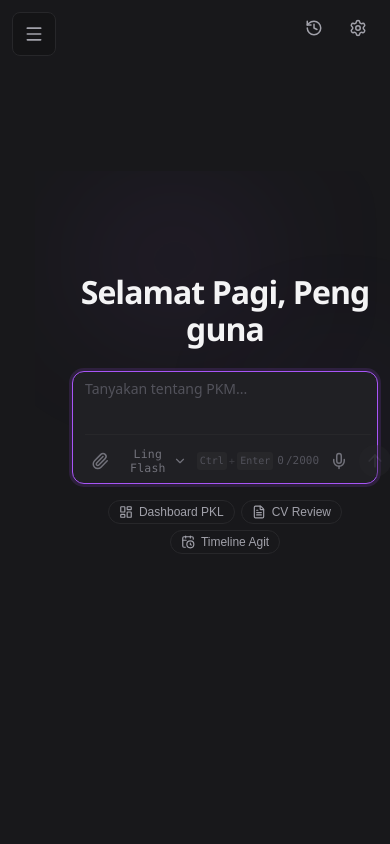
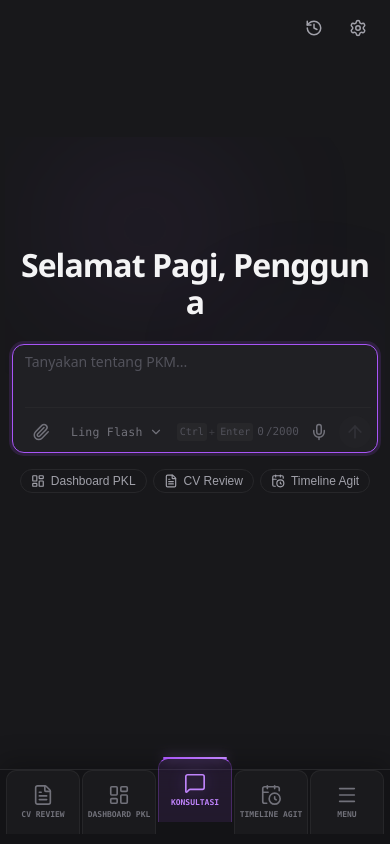
Before and after one commit to aussenseiter-Vs/JHIC-FE-User, a React (Vite) app: page / in a window 390 px wide. Built offline with nearby package versions, Linux system fonts and the light colour scheme; a web font is replaced by a local one.

Commit message:
feat: add BottomBar component with navigation items and styles for improved mobile experience

```diff
--- /dev/null
+++ b/src/components/bottombar/BottomBar.tsx
@@ -0,0 +1,99 @@
+import { motion, useReducedMotion } from "framer-motion";
+import {
+  CalendarClock,
+  FileText,
+  LayoutDashboard,
+  Menu,
+  MessageSquare,
+} from "lucide-react";
+import { NavLink } from "react-router-dom";
+import "./bottombar.css";
+
+interface BottomBarProps {
+  onOpenSidebar: () => void;
+}
+
+interface BottomBarItemProps {
+  Icon: typeof FileText;
+  label: string;
+  route: string;
+}
+
+const tabSpring = { type: "spring", stiffness: 320, damping: 22 } as const;
+
+function BottomBarItem({ Icon, label, route }: BottomBarItemProps) {
+  const reducedMotion = useReducedMotion();
+
+  return (
+    <NavLink to={route} end={route === "/"} className="bottom-bar-item" aria-label={label}>
+      {({ isActive }) => (
+        <motion.div
+          className={`bottom-bar-tab${isActive ? " bottom-bar-tab--active" : ""}`}
+          initial={false}
+          animate={{ y: isActive && !reducedMotion ? -12 : 0 }}
+          whileHover={reducedMotion ? undefined : { y: isActive ? -14 : -4 }}
+          transition={tabSpring}
+        >
+          {isActive &&
+            (reducedMotion ? (
+              <span className="bottom-bar-edge" />
+            ) : (
+              <motion.span
+                layoutId="bottom-bar-active-edge"
+                className="bottom-bar-edge"
+                transition={tabSpring}
+              />
+            ))}
+          <Icon size={22} strokeWidth={1.8} />
+          <span className="bottom-bar-label">{label}</span>
+        </motion.div>
+      )}
+    </NavLink>
+  );
+}
+
+function MenuTab({ onOpenSidebar }: { onOpenSidebar: () => void }) {
+  const reducedMotion = useReducedMotion();
+
+  return (
+    <button
+      type="button"
+      className="bottom-bar-item"
+      onClick={onOpenSidebar}
+      aria-label="Buka sidebar"
+    >
+      <motion.div
+        className="bottom-bar-tab"
+        initial={false}
+        whileHover={reducedMotion ? undefined : { y: -4 }}
+        transition={tabSpring}
+      >
+        <Menu size={22} strokeWidth={1.8} />
+        <span className="bottom-bar-label">Menu</span>
+      </motion.div>
+    </button>
+  );
+}
+
+function BottomBar({ onOpenSidebar }: BottomBarProps) {
+  const reducedMotion = useReducedMotion();
+
+  return (
+    <nav className="bottom-bar" aria-label="Navigasi utama">
+      <motion.div
+        className="bottom-bar-tabs"
+        initial={reducedMotion ? false : { opacity: 0, y: 16 }}
+        animate={{ opacity: 1, y: 0 }}
+        transition={{ duration: 0.4, ease: "easeOut" }}
+      >
+        <BottomBarItem Icon={FileText} label="CV Review" route="/cv-review" />
+        <BottomBarItem Icon={LayoutDashboard} label="Dashboard PKL" route="/dashboard-pkl" />
+        <BottomBarItem Icon={MessageSquare} label="Konsultasi" route="/" />
+        <BottomBarItem Icon={CalendarClock} label="Timeline Agit" route="/timeline-agit" />
+        <MenuTab onOpenSidebar={onOpenSidebar} />
+      </motion.div>
+    </nav>
+  );
+}
+
+export default BottomBar;
--- /dev/null
+++ b/src/components/bottombar/bottombar.css
@@ -0,0 +1,96 @@
+/* ── Bottom Bar: laci arsip ── */
+.bottom-bar {
+  position: fixed;
+  inset-inline: 0;
+  bottom: 0;
+  z-index: 60;
+  padding: 0 6px calc(10px + env(safe-area-inset-bottom));
+  background: rgba(20, 20, 22, 0.92);
+  backdrop-filter: blur(16px);
+  -webkit-backdrop-filter: blur(16px);
+  border-top: 1px solid #27272a;
+  box-shadow: 0 -8px 24px rgba(0, 0, 0, 0.25);
+}
+
+.bottom-bar-tabs {
+  display: flex;
+  align-items: flex-end;
+  gap: 2px;
+  height: 64px;
+}
+
+.bottom-bar-item {
+  flex: 1;
+  min-width: 0;
+  max-width: 96px;
+  height: 100%;
+  display: block;
+  border: none;
+  background: transparent;
+  padding: 0;
+  font: inherit;
+  text-decoration: none;
+  cursor: pointer;
+  -webkit-tap-highlight-color: transparent;
+  touch-action: manipulation;
+}
+
+.bottom-bar-tab {
+  position: relative;
+  display: flex;
+  flex-direction: column;
+  align-items: center;
+  justify-content: flex-start;
+  gap: 3px;
+  height: 100%;
+  padding-top: 13px;
+  border-radius: 10px 10px 0 0;
+  background: rgba(32, 32, 36, 0.6);
+  border: 1px solid rgba(255, 255, 255, 0.06);
+  border-bottom: none;
+  color: #71717a;
+  cursor: pointer;
+  will-change: transform;
+}
+
+.bottom-bar-tab--active {
+  color: #c084fc;
+  background: rgba(168, 85, 247, 0.1);
+  border-color: rgba(168, 85, 247, 0.28);
+  border-top-color: #a855f7;
+}
+
+.bottom-bar-tab--active svg {
+  filter: drop-shadow(0 0 8px rgba(192, 132, 252, 0.4));
+}
+
+.bottom-bar-label {
+  font-family: var(--font-mono);
+  font-size: 8px;
+  font-weight: 600;
+  text-transform: uppercase;
+  letter-spacing: 0;
+  color: inherit;
+  white-space: nowrap;
+  max-width: 100%;
+  overflow: hidden;
+  text-overflow: ellipsis;
+}
+
+.bottom-bar-edge {
+  position: absolute;
+  top: -2px;
+  left: 4px;
+  right: 4px;
+  height: 2px;
+  border-radius: 2px;
+  background: linear-gradient(90deg, #a855f7, #c084fc);
+  box-shadow: 0 0 12px rgba(192, 132, 252, 0.6);
+}
+
+@media (min-width: 480px) {
+  .bottom-bar-label {
+    font-size: 9px;
+    letter-spacing: 0.02em;
+  }
+}
--- a/src/core/layout.css
+++ b/src/core/layout.css
@@ -276,8 +276,8 @@
     top: 0;
     left: 0;
     bottom: 0;
-    width: 260px;
-    min-width: 260px;
+    width: min(260px, 80vw);
+    min-width: min(260px, 80vw);
     z-index: 100;
     transform: translateX(-100%);
     transition: transform 0.2s;
@@ -294,34 +294,12 @@
     z-index: 99;
   }
 
-  .mobile-menu-btn {
-    position: fixed;
-    top: 12px;
-    left: 12px;
-    z-index: 50;
-    display: flex;
-    align-items: center;
-    justify-content: center;
-    width: 44px;
-    height: 44px;
-    border-radius: 8px;
-    border: 1px solid #27272a;
-    background: #141416;
-    color: #a1a1aa;
-    cursor: pointer;
-  }
-
-  .mobile-menu-btn:hover {
-    background: #1e1e20;
-    color: #e8e8ea;
-  }
-
   .icon-btn {
     width: 40px;
     height: 40px;
   }
 
   .main-content {
-    padding-left: 60px;
+    padding-bottom: calc(88px + env(safe-area-inset-bottom));
   }
 }
--- a/src/core/layout.tsx
+++ b/src/core/layout.tsx
@@ -1,8 +1,8 @@
 import { useState, useCallback, useEffect } from "react";
 import { Outlet } from "react-router-dom";
 import Sidebar from "../components/sidebar/Sidebar";
+import BottomBar from "../components/bottombar/BottomBar";
 import SettingsModal from "../components/settings/SettingsModal";
-import { Menu } from "lucide-react";
 import "./layout.css";
 
 type Font = "sans-serif" | "serif";
@@ -75,16 +75,7 @@ function Layout() {
       {isMobile && mobileSidebarOpen && (
         <div className="sidebar-backdrop" onClick={handleMobileClose} />
       )}
-      {isMobile && (
-        <button
-          type="button"
-          className="mobile-menu-btn"
-          onClick={() => setMobileSidebarOpen(true)}
-          aria-label="Buka sidebar"
-        >
-          <Menu size={20} />
-        </button>
-      )}
+      {isMobile && <BottomBar onOpenSidebar={() => setMobileSidebarOpen(true)} />}
       <main className="main-content">
         <Outlet context={{ resetKey, onOpenSettings: handleOpenSettings, font } satisfies ChatContext} />
       </main>
```
